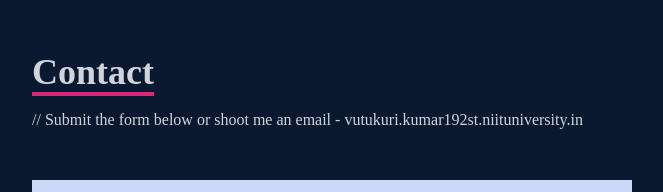
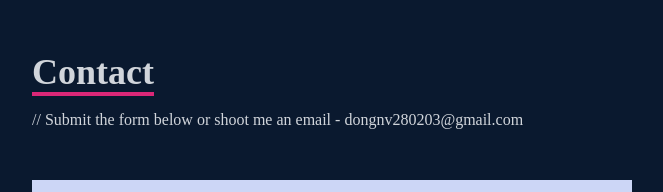
Before and after one commit to dong595/portfolio-new, a React (Create React App) app: page / in a window 1280 px wide. Shown: the part 3242-3434 px from the top of the page, without its empty margins (308-971 px from the left). Built offline with nearby package versions, Linux system fonts and the light colour scheme.

Commit message:
edit contact

```diff
--- a/public/index.html
+++ b/public/index.html
@@ -9,12 +9,12 @@
       name="description"
       content="Web site created using create-react-app"
     />
-    <link rel="apple-touch-icon" href="%PUBLIC_URL%/logo192.png" />
+    <link rel="apple-touch-icon" href="../src/assets/images/logo.jpg" />
     <!--
       manifest.json provides metadata used when your web app is installed on a
       user's mobile device or desktop. See https://developers.google.com/web/fundamentals/web-app-manifest/
     -->
-    <link rel="manifest" href="%PUBLIC_URL%/manifest.json" />
+    <link rel="manifest" href="./src/assets/images/logo.jpg" />
     <!--
       Notice the use of %PUBLIC_URL% in the tags above.
       It will be replaced with the URL of the `public` folder during the build.
@@ -24,7 +24,7 @@
       work correctly both with client-side routing and a non-root public URL.
       Learn how to configure a non-root public URL by running `npm run build`.
     -->
-    <title>React App</title>
+    <title>Portfolio</title>
   </head>
   <body>
     <noscript>You need to enable JavaScript to run this app.</noscript>
--- a/src/Components/Contact.jsx
+++ b/src/Components/Contact.jsx
@@ -17,7 +17,7 @@ const Contact = () => {
           </p>
           <p className="text-gray-300 py-4">
             // Submit the form below or shoot me an email -
-            vutukuri.kumar192st.niituniversity.in
+            dongnv280203@gmail.com
           </p>
         </div>
         <input
```
